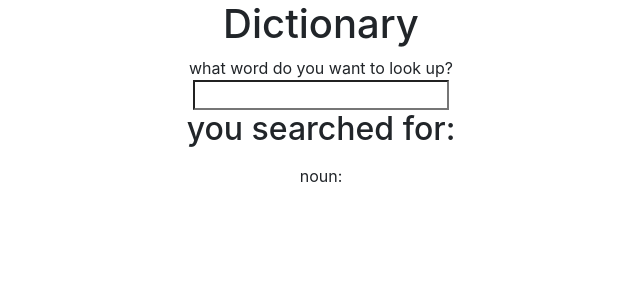
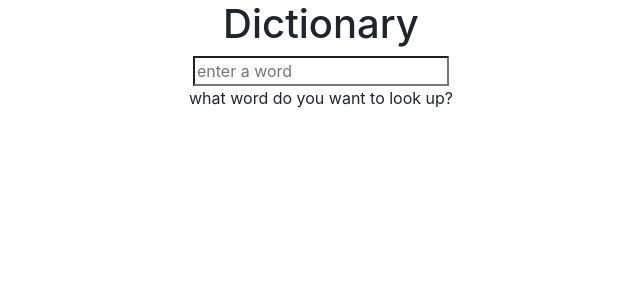
Before and after one commit to leeenah/dictionary-project, a React (Create React App) app: page / in a window 1280 px wide. Shown: the top 300 px of the page, without its empty margins (319-959 px from the left). Built offline with nearby package versions, Linux system fonts and the light colour scheme.

Commit message:
Added conditional rendering in the Results component.

```diff
--- a/src/Results.js
+++ b/src/Results.js
@@ -3,11 +3,19 @@ import React from "react";
 import "./Results.css";
 
 export default function Results(props) {
-  return (
-    <div className="Results">
-      <h2> you searched for:</h2>
-      <p> {props.results1}</p>
-      <p> noun: </p>
-    </div>
-  );
+  if (props.results == null)
+    return (
+      <div className="Results">
+        <div> what word do you want to look up?</div>
+      </div>
+    );
+  else {
+    return (
+      <div>
+        <h3> you searched for:</h3>
+        <p> {props.results.word}</p>
+        <p> phonetics: {props.results.phonetics[0].text} </p>
+      </div>
+    );
+  }
 }
--- a/src/Search.js
+++ b/src/Search.js
@@ -7,10 +7,8 @@ export default function Search() {
   const [results, setResults] = useState(null);
 
   function handleResponse(response) {
-    console.log(response.data);
-    console.log(response.data[0].word);
-    console.log(response.data[0].phonetics[0].text);
-    setResults(response.data[0].word);
+    // console.log(response.data);
+    setResults(response.data[0]);
   }
 
   // [{ word: response.data[0].word, phonetics: response.data[0] }];
@@ -29,12 +27,15 @@ export default function Search() {
 
   return (
     <div className="Search">
-      what word do you want to look up?
       <form onSubmit={search}>
-        <input type="search" onChange={handleSearch}></input>
+        <input
+          type="search"
+          placeholder="enter a word"
+          onChange={handleSearch}
+        ></input>
       </form>
       <div>
-        <Results results1={results} />
+        <Results results={results} />
       </div>
     </div>
   );
```
